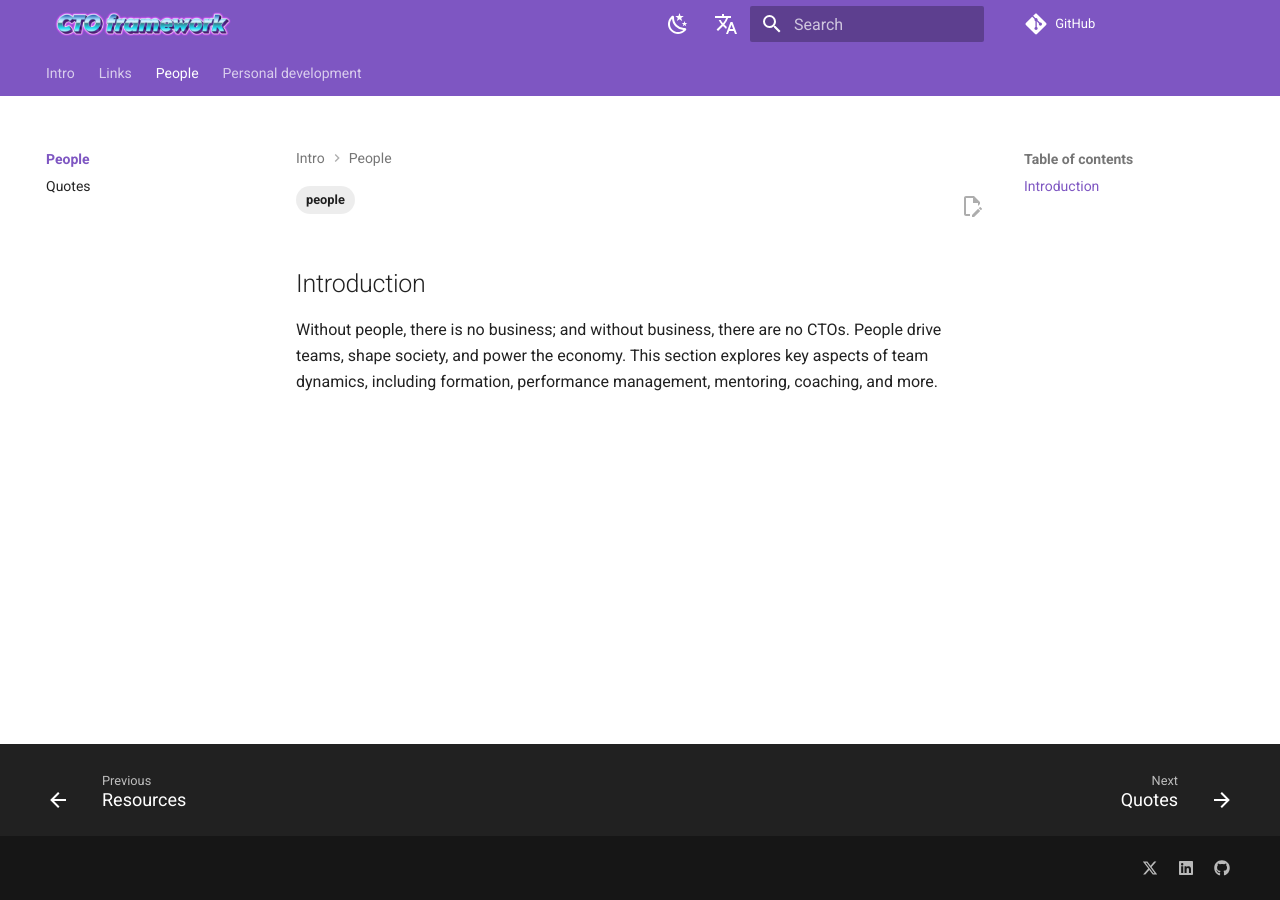
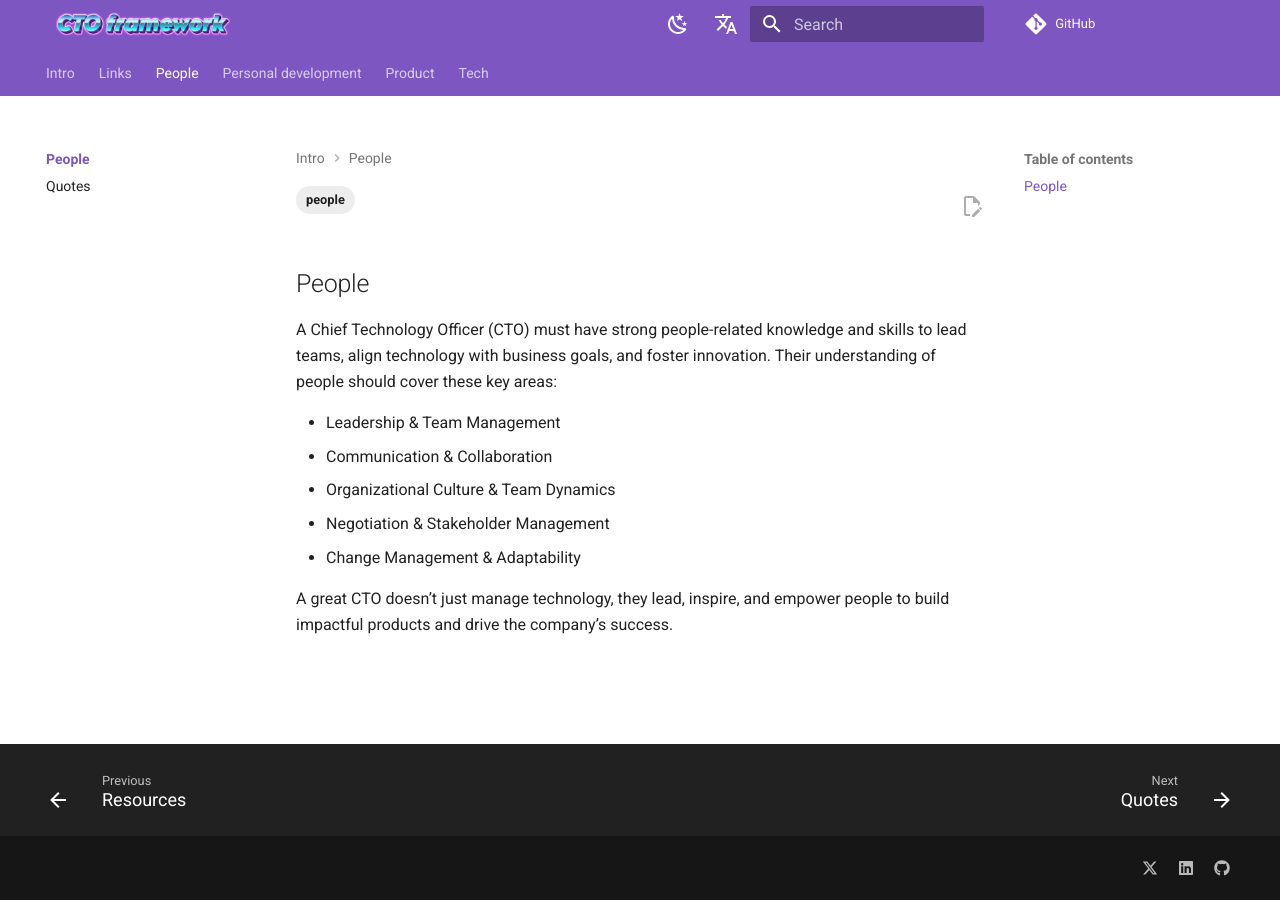
Before and after one commit to ctoframework/website, an MkDocs documentation site: the page built from docs/people/index.md, in a window 1280 px wide. Built offline with MkDocs 1.6.1 and Material for MkDocs 9.7.7, drawn with Linux system fonts in a browser that asks for light colours; comment, search, counter and statistics services are not loaded.

Commit message:
Add tech and people sections

```diff
--- a/docs/people/index.md
+++ b/docs/people/index.md
@@ -1,5 +1,13 @@
 #
 
-## Introduction
+## People
 
-Without people, there is no business; and without business, there are no CTOs. People drive teams, shape society, and power the economy. This section explores key aspects of team dynamics, including formation, performance management, mentoring, coaching, and more.
+A Chief Technology Officer (CTO) must have strong people-related knowledge and skills to lead teams, align technology with business goals, and foster innovation. Their understanding of people should cover these key areas:
+
+- Leadership & Team Management
+- Communication & Collaboration
+- Organizational Culture & Team Dynamics
+- Negotiation & Stakeholder Management
+- Change Management & Adaptability
+
+A great CTO doesn’t just manage technology, they lead, inspire, and empower people to build impactful products and drive the company’s success.
--- /dev/null
+++ b/docs/product/.meta.yml
@@ -0,0 +1,4 @@
+tags:
+  - product-design
+  - product-development
+  - product-management
--- /dev/null
+++ b/docs/tech/.meta.yml
@@ -0,0 +1,3 @@
+tags:
+  - technology
+  - architecture
```
Also changed, not shown: docs/people/quotes.md (+4 -0 lines), docs/product/index.md (added, +17 -0 lines), docs/tech/devops/index.md (added, +14 -0 lines), docs/tech/index.md (added, +20 -0 lines).
